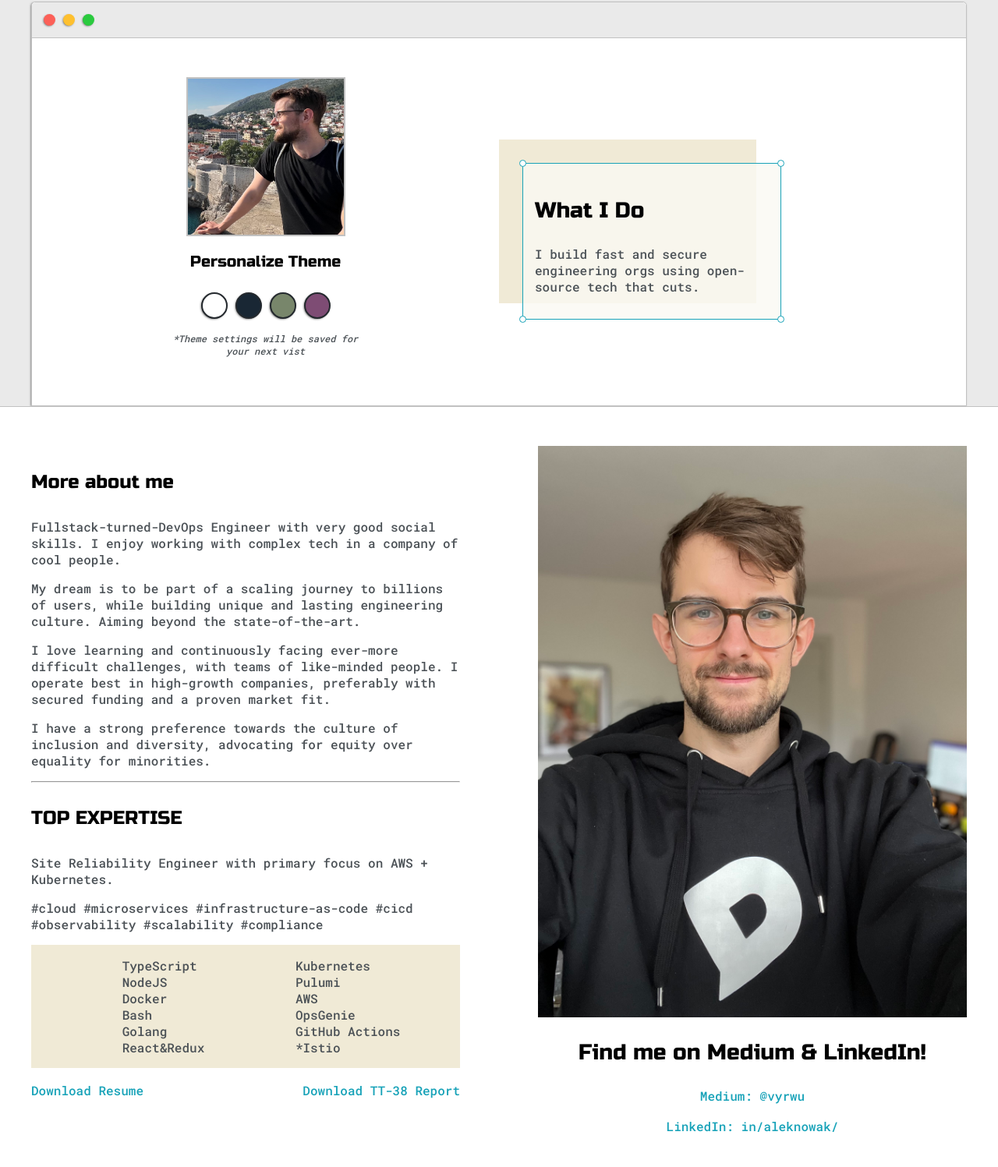
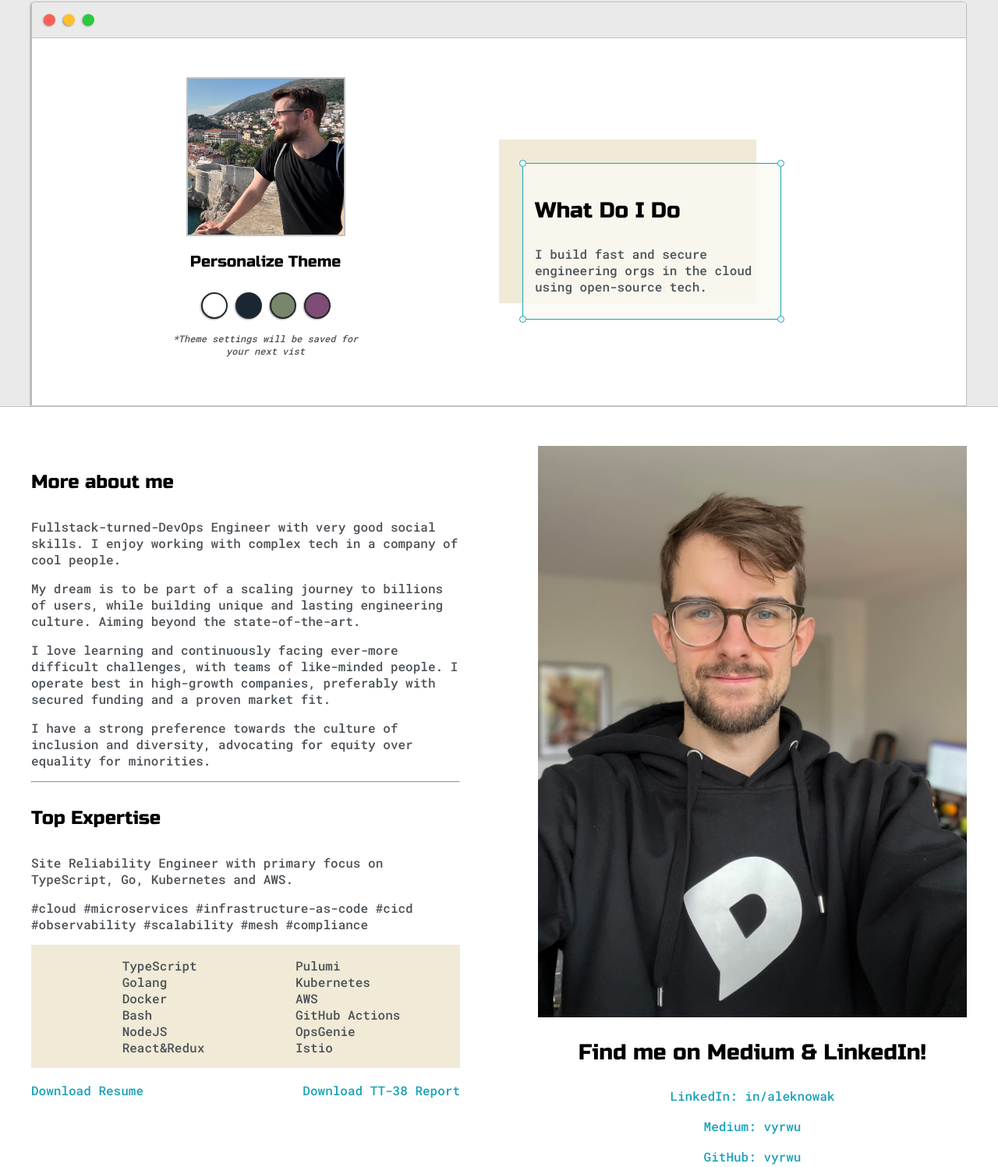
Before and after one commit to vyrwu/portfolio-website, a website: page www/index.html in a window 1280 px wide. Shown: the part 159-1656 px from the top of the page at 78% size. Drawn offline with Linux system fonts and the light colour scheme.

Commit message:
Cosmetic changes

```diff
--- a/www/index.html
+++ b/www/index.html
@@ -1,7 +1,7 @@
 <!DOCTYPE html>
 <html>
 <head>
-	<title>Home - Aleksander Nowak</title>
+	<title>Home - Aleksander 'vyrwu' Nowak</title>
 	<meta name="viewport" content="width=device-width, initial-scale=1, maximum-scale=1, minimum-scale=1" />
 	<link href="https://fonts.googleapis.com/css2?family=Russo+One&display=swap" rel="stylesheet">
 	<link href="https://fonts.googleapis.com/css2?family=Roboto+Mono:wght@500&family=Russo+One&display=swap" rel="stylesheet">
@@ -14,7 +14,7 @@
 	<section class="s1">
 		<div class="main-container">
 			<div class="greeting-wrapper">
-				<h1>Hey! I'm Alek!</h1>
+				<h1>Hi! I'm Alek!</h1>
 			</div>
 
 
@@ -52,8 +52,8 @@
 						<div id="preview">
 							<div id="corner-tl" class="corner"></div>
 							<div id="corner-tr" class="corner"></div>
-							<h3>What I Do</h3>
-							<p>I build fast and secure engineering orgs using open-source tech that cuts.</p>
+							<h3>What Do I Do</h3>
+							<p>I build fast and secure engineering orgs in the cloud using open-source tech.</p>
 							<div id="corner-br" class="corner"></div>
 							<div id="corner-bl" class="corner"></div>
 						</div>
@@ -80,29 +80,29 @@
 
 					<hr>
 
-					<h4>TOP EXPERTISE</h4>
+					<h4>Top Expertise</h4>
 
-					<p>Site Reliability Engineer with primary focus on AWS + Kubernetes.</p>
+					<p>Site Reliability Engineer with primary focus on TypeScript, Go, Kubernetes and AWS.</p>
 
-					<p>#cloud #microservices #infrastructure-as-code #cicd #observability #scalability #compliance</p>
+					<p>#cloud #microservices #infrastructure-as-code #cicd #observability #scalability #mesh #compliance</p>
 
 					<div id="skills">
 						<ul>
 							<li>TypeScript</li>
-							<li>NodeJS</li>
+							<li>Golang</li>
 							<li>Docker</li>
 							<li>Bash</li>
-							<li>Golang</li>
+							<li>NodeJS</li>
 							<li>React&Redux</li>
 						</ul>
 
 						<ul>
+							<li>Pulumi</li>
 							<li>Kubernetes</li>
-							<li>Pulumi</li>
 							<li>AWS</li>
+							<li>GitHub Actions</li>
 							<li>OpsGenie</li>
-							<li>GitHub Actions</li>
-							<li>*Istio</li>
+							<li>Istio</li>
 						</ul>
 
 					</div>
@@ -119,10 +119,11 @@
 				<div class="social-links">
 					<img id="social_img" src="images/alek_front.jpg">
 					<h3>Find me on Medium & LinkedIn!</h3>
-
-					<a target="_blank" href="https://vyrwu.medium.com/">Medium: @vyrwu</a>
+					<a target="_blank" href="https://www.linkedin.com/in/aleknowak/">LinkedIn: in/aleknowak</a>
 					<br>
-					<a target="_blank" href="https://www.linkedin.com/in/aleknowak/">LinkedIn: in/aleknowak/</a>
+					<a target="_blank" href="https://vyrwu.medium.com/">Medium: vyrwu</a>
+					<br>
+					<a target="_blank" href="https://github.com/vyrwu/">GitHub: vyrwu</a>
 				</div>
 			</div>
 
```
